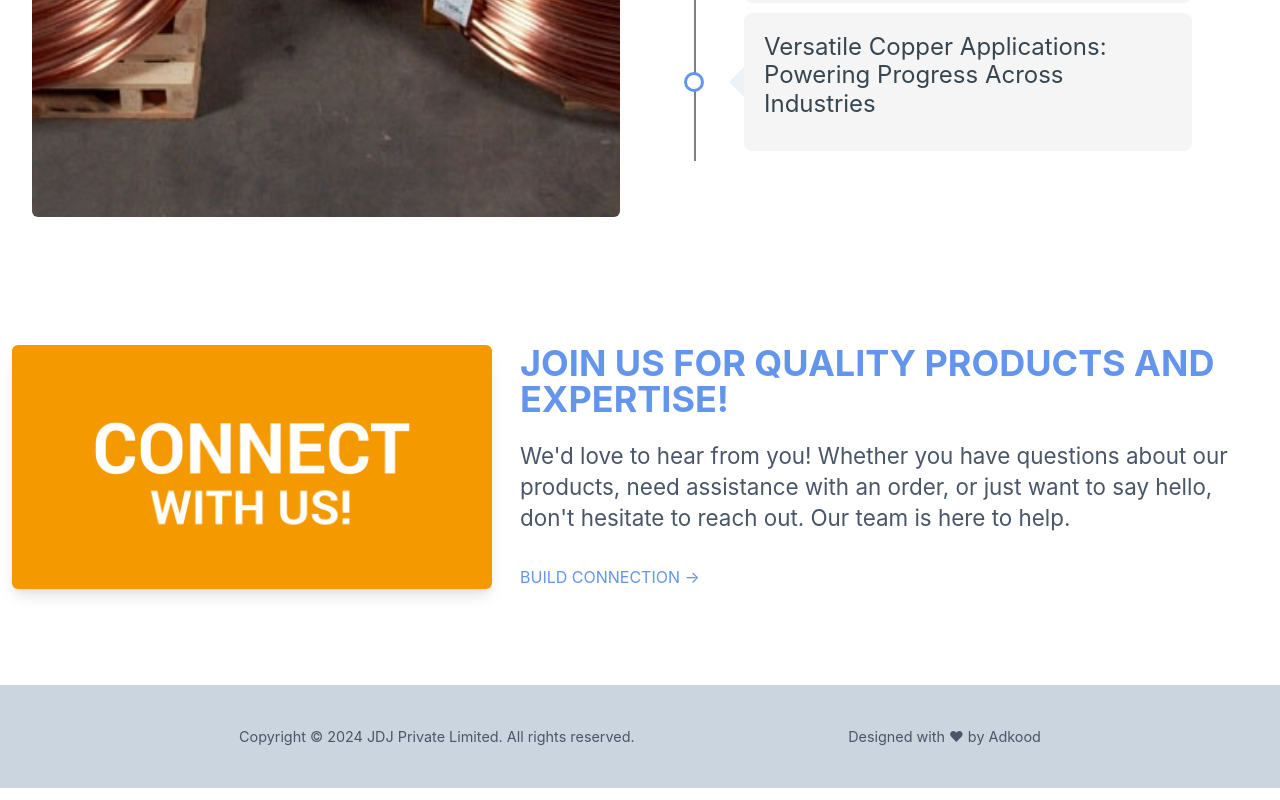
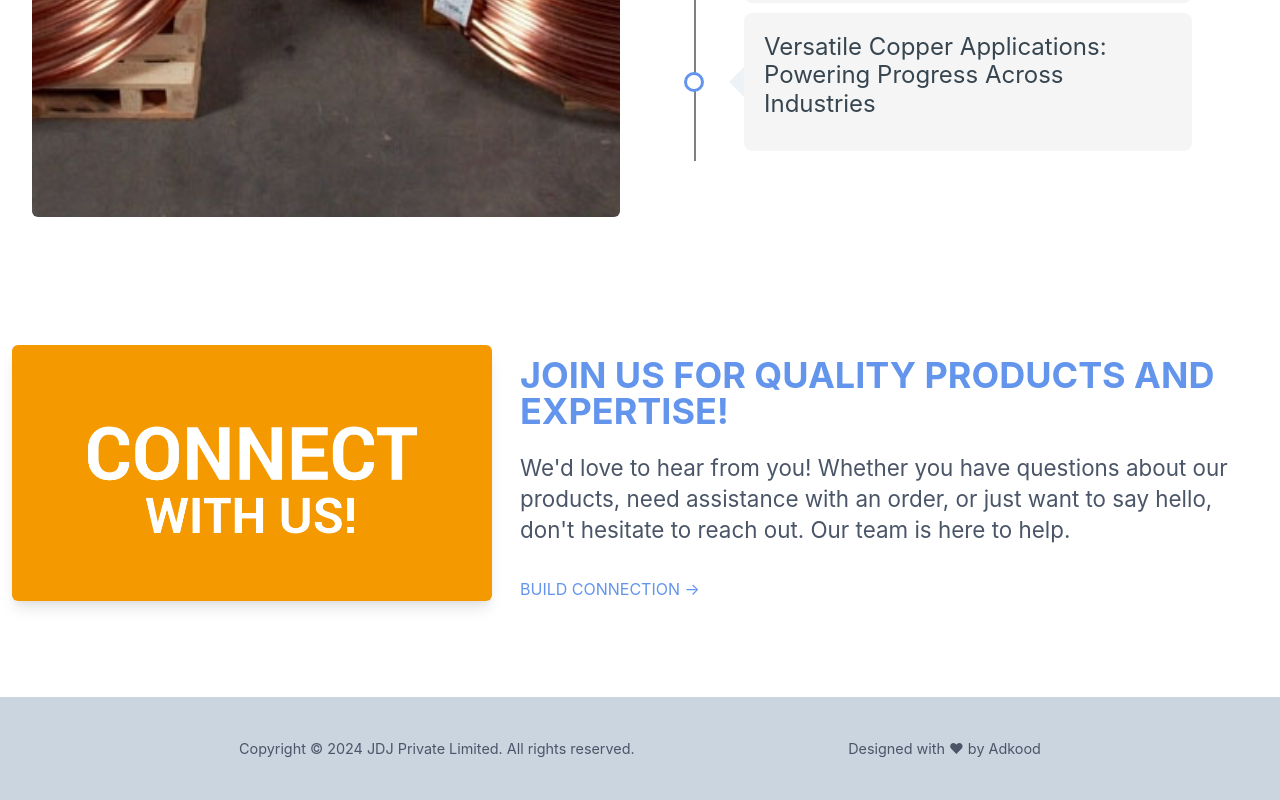
Before and after one commit to adkood/jdj-improv, a Next.js app in the folder jdj/: page / in a window 1280 px wide. Shown: the part 1538-2338 px from the top of the page. Built offline with nearby package versions, Linux system fonts and the light colour scheme.

Commit message:
little bug resolved

```diff
--- a/jdj/src/components/home/ConnectWithUs.js
+++ b/jdj/src/components/home/ConnectWithUs.js
@@ -37,7 +37,7 @@ const ConnectWithUs = () => {
             fallback={<Skeleton />}
           />
         </Box>
-        <Stack direction="column" spacing={6} justifyContent="center">
+        <Stack direction="column" spacing={6} justifyContent="center" overflow={"hidden"} mt={3}>
           <GetAnimation beforeView={animateStyle.hiddenRight} afterView={animateStyle.visibleRight}>
             <chakra.h1 fontSize="4xl" color={"cornflowerblue"} lineHeight={1} fontWeight="bold" textAlign="left">
               JOIN US FOR QUALITY PRODUCTS AND EXPERTISE!
```
